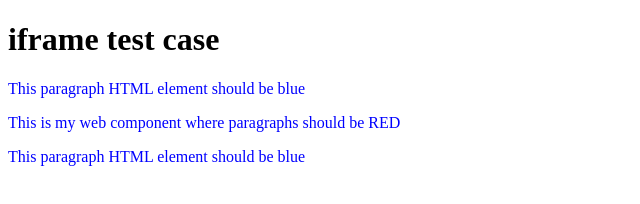
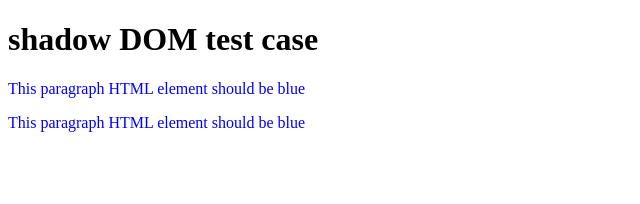
Before and after one commit to Wolfr/css-encapsulation-today, a plain HTML site: page shadow-dom/index.html in a window 1280 px wide. Shown: the whole page, without its empty margins (0-640 px from the left). Drawn offline with Linux system fonts and the light colour scheme.

Commit message:
Add first code for web component (broken for now)

```diff
--- /dev/null
+++ b/shadow-dom/component-stylesheet.css
@@ -0,0 +1 @@
+p { color: red;}
--- a/shadow-dom/index.html
+++ b/shadow-dom/index.html
@@ -2,19 +2,19 @@
 <html lang="en">
 <head>
   <meta charset="UTF-8">
-   <script src="polymer.min.js"></script>
+  <meta http-equiv="X-UA-Compatible" content="IE=edge,chrome=1">
    <style type="text/css" media="screen">
      p { color: blue;}
    </style>
 </head>
 <body>
 
-  <h1>iframe test case</h1>
+  <h1>shadow DOM test case</h1>
   <p>This paragraph HTML element should be blue</p>
-  <my-app>
-    <p>This is my web component where paragraphs should be RED</p>
-  </my-app>
+  <my-web-component></my-web-component>
   <p>This paragraph HTML element should be blue</p>
 
+  <script src="polymer.min.js"></script>
+  <link rel="import" href="my-web-component.html">
 </body>
 </html>
```
Also changed, not shown: shadow-dom/my-web-component.html (added, +6 -0 lines).
